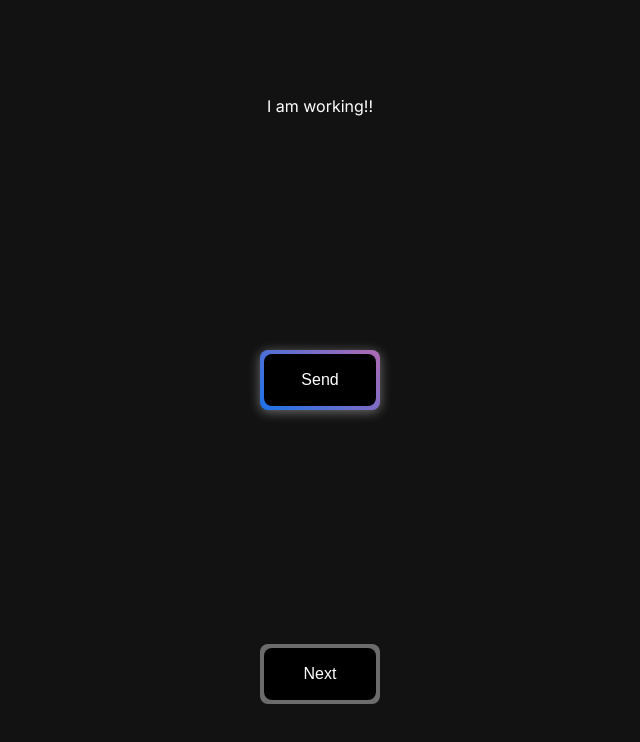
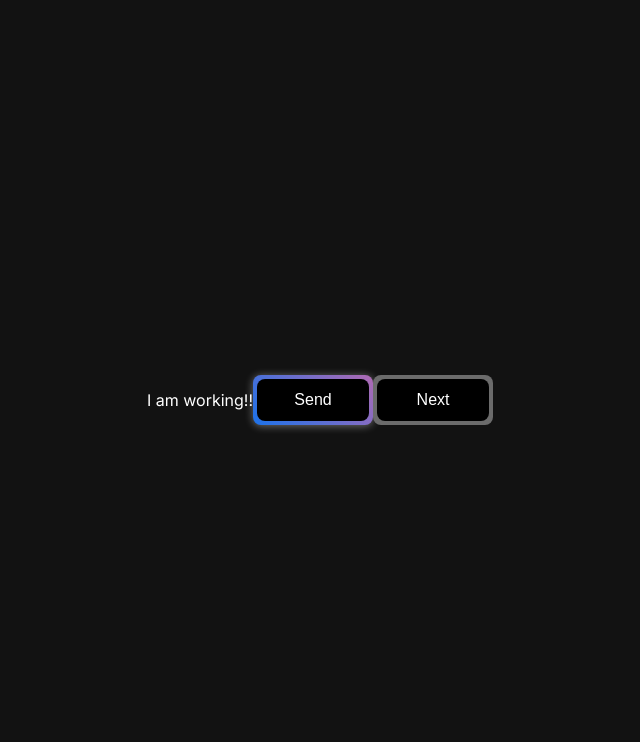
Before and after one commit to yvs2701/1-mile, a Next.js app: page / in a window 1280 px wide. Shown: the top 742 px of the page, without its empty margins (320-960 px from the left). Built offline with nearby package versions, Linux system fonts and the light colour scheme.

Commit message:
built buttons and message textarea

```diff
--- a/app/components/Button/button.module.css
+++ b/app/components/Button/button.module.css
@@ -1,6 +1,7 @@
 .btn {
-  width: 120px;
-  height: 60px;
+  min-width: 120px;
+  height: 100%;
+  text-align: center;
   padding: 1em 2em;
   outline: none;
   border: 5em;
@@ -13,6 +14,16 @@
   font-size: 16px;
 
   cursor: pointer;
+}
+
+.btn[data-subtitle]::before {
+  content: attr(data-subtitle);
+  position: absolute;
+  left: 0;
+  right: 0;
+  bottom: 4px;
+  font-size: 0.7em;
+  height: 15px;
 }
 
 .btn:after {
@@ -29,7 +40,7 @@
 }
 
 .btn-primary {
-  box-shadow: 0 2px 12px var(--glow-shadow);
+  box-shadow: 0 1px 8px var(--glow-shadow);
   background-image: linear-gradient(45deg, var(--primary-btn-start), var(--primary-btn-end));
 }
 
--- a/app/components/Button/button.tsx
+++ b/app/components/Button/button.tsx
@@ -1,22 +1,24 @@
 'use client';
 import styles from './button.module.css'
 
-export const Primary = ({ label, handleClick }: { label: String, handleClick: () => any }) => {
+export const Primary = ({ label, subtitle, handleClick }: { label: String, subtitle?: String, handleClick: () => any }) => {
   return (
     <button
       className={`${styles.btn} ${styles["btn-primary"]}`}
       onClick={handleClick}
+      data-subtitle={subtitle}
     >
       {label}
     </button>
   )
 }
 
-export const Secondary = ({ label, handleClick }: { label: String, handleClick: () => any }) => {
+export const Secondary = ({ label, subtitle, handleClick }: { label: String, subtitle?: String, handleClick: () => any }) => {
   return (
     <button
       className={`${styles.btn} ${styles["btn-secondary"]}`}
       onClick={handleClick}
+      data-subtitle={subtitle}
     >
       {label}
     </button>
--- a/app/layout.tsx
+++ b/app/layout.tsx
@@ -2,14 +2,14 @@ import './globals.css'
 import type { Metadata } from 'next'
 import { Inter } from 'next/font/google'
 
-const inter = Inter({ subsets: ['latin'] })
+const inter = Inter({ weight: ['400'], subsets: ['latin'], display: 'swap' })
 
 export const metadata: Metadata = {
   title: 'Create Next App',
   description: 'Generated by create next app',
   icons: {
-      icon: '/favicon.png',
-    }
+    icon: '/favicon.png',
+  }
 }
 
 export default function RootLayout({
--- a/app/page.module.css
+++ b/app/page.module.css
@@ -1,38 +1,8 @@
 .main {
   display: flex;
-  flex-direction: column;
-  justify-content: space-between;
+  flex-direction: row;
+  justify-content: center;
   align-items: center;
-  padding: 6rem;
+  padding: 1vw;
   min-height: 100vh;
 }
-
-/* Snippets:
-border-bottom: 1px solid rgba(var(--callout-border-rgb), 0.25);
-
-background: linear-gradient(
-  to bottom,
-  rgba(var(--background-start-rgb), 1),
-  rgba(var(--callout-rgb), 0.5)
-);
-
-background: linear-gradient(
-  to bottom,
-  transparent 0%,
-  rgb(var(--background-end-rgb)) 40%
-);
-
-background: var(--primary-glow);
-background: var(--secondary-glow);
-
-background: rgba(var(--card-rgb), 0.1);
-border: 1px solid rgba(var(--card-border-rgb), 0.15);
-
-border-radius: var(--border-radius);
-background: rgba(var(--card-rgb), 0);
-border: 1px solid rgba(var(--card-border-rgb), 0);
-
-background-color: rgba(var(--callout-rgb), 0.5);
-border: 1px solid rgba(var(--callout-border-rgb), 0.3);
-border-radius: var(--border-radius);
-*/
```
Also changed, not shown: app/components/ChatPanel/chatActions.module.css (added, +41 -0 lines), app/components/ChatPanel/chatActions.tsx (added, +21 -0 lines).
